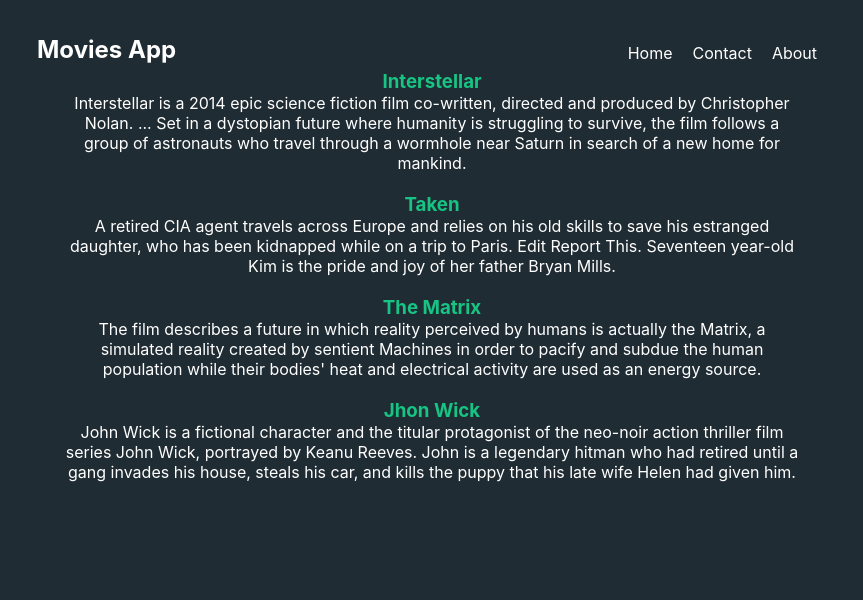
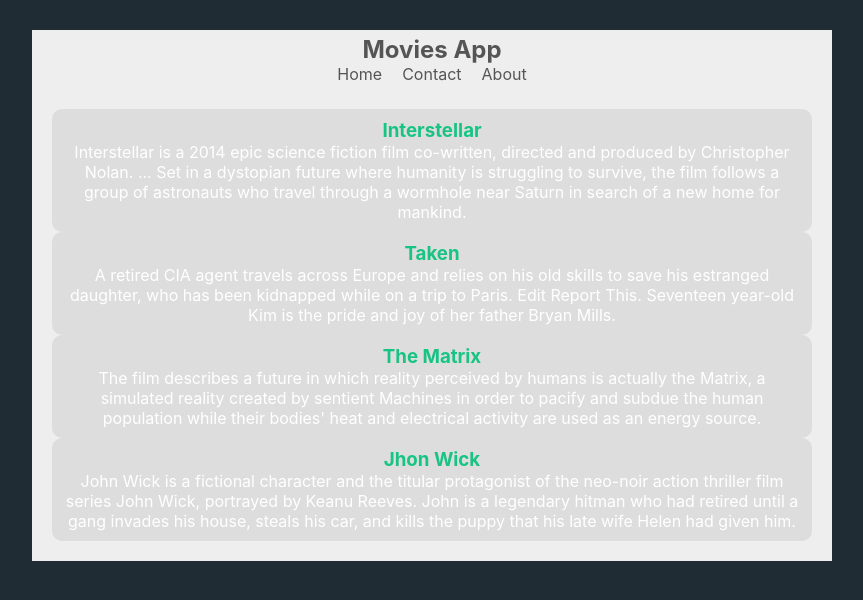
Before and after one commit to MohamedEssaadani/react-movies-contextapi, a React (Create React App) app: page / in a window 1280 px wide. Shown: the top 600 px of the page, without its empty margins (208-1071 px from the left). Built offline with nearby package versions, Linux system fonts and the light colour scheme.

Commit message:
access context with contextType

```diff
--- a/src/components/MoviesList.js
+++ b/src/components/MoviesList.js
@@ -1,11 +1,20 @@
 import React, { Component } from "react";
+import { ThemeContext } from "../contexts/ThemeContext";
 
 class MoviesList extends Component {
+  // inject the shared state to this.context property
+  static contextType = ThemeContext;
   render() {
+    // destructuring context
+    const { isLightTheme, light, dark } = this.context;
+
+    // theme to use
+    const theme = isLightTheme ? light : dark;
+
     return (
-      <div className="movies-list">
+      <div className="movies-list" style={{ background: theme.bg }}>
         <ul>
-          <li>
+          <li style={{ background: theme.ui }}>
             <h3>Interstellar</h3>
             <p>
               Interstellar is a 2014 epic science fiction film co-written,
@@ -15,7 +24,7 @@
               search of a new home for mankind.
             </p>
           </li>
-          <li>
+          <li style={{ background: theme.ui }}>
             <h3>Taken</h3>
             <p>
               A retired CIA agent travels across Europe and relies on his old
@@ -24,7 +33,7 @@
               is the pride and joy of her father Bryan Mills.
             </p>
           </li>
-          <li>
+          <li style={{ background: theme.ui }}>
             <h3>The Matrix</h3>
             <p>
               The film describes a future in which reality perceived by humans
@@ -34,7 +43,7 @@
               source.
             </p>
           </li>
-          <li>
+          <li style={{ background: theme.ui }}>
             <h3>Jhon Wick</h3>
             <p>
               John Wick is a fictional character and the titular protagonist of
--- a/src/components/Navbar.js
+++ b/src/components/Navbar.js
@@ -1,20 +1,24 @@
 import React, { Component } from "react";
+import { ThemeContext } from "../contexts/ThemeContext";
 
 class Navbar extends Component {
+  // inject the shared state to this.context property
+  static contextType = ThemeContext;
   render() {
+    console.log(this.context);
+    // destructuring context
+    const { isLightTheme, light, dark } = this.context;
+
+    // theme to use
+    const theme = isLightTheme ? light : dark;
+
     return (
-      <nav>
+      <nav style={{ backgroundColor: theme.bg, color: theme.syntax }}>
         <h1>Movies App</h1>
         <ul>
-          <li>
-            <a href="/">Home</a>
-          </li>
-          <li>
-            <a href="/contact">Contact</a>
-          </li>
-          <li>
-            <a href="/about">About</a>
-          </li>
+          <li>Home</li>
+          <li>Contact</li>
+          <li>About</li>
         </ul>
       </nav>
     );
--- a/src/contexts/ThemeContext.js
+++ b/src/contexts/ThemeContext.js
@@ -1,13 +1,13 @@
 import React, { Component, createContext } from "react";
 
-const ThemeContext = createContext();
+export const ThemeContext = createContext();
 
 class ThemeContextProvider extends Component {
   // shared data
   state = {
     isLightTheme: true,
     light: { syntax: "#555", ui: "#ddd", bg: "#eee" },
-    dark: { syntax: "#ddd", ui: "#333", bg: "#555" },
+    dark: { syntax: "#ddd", ui: "#202c33", bg: "#555" },
   };
   render() {
     return (
--- a/src/index.css
+++ b/src/index.css
@@ -1,7 +1,6 @@
 * {
   margin: 0;
   padding: 0;
-  color: #ffffff;
 }
 body {
   margin: 0;
@@ -22,28 +21,12 @@
 nav {
   padding: 5px;
 }
-
-nav h1 {
-  float: left;
-}
-
 nav ul {
   padding: 0;
-  margin-top: 8px;
-  float: right;
 }
-
 nav ul li {
   display: inline-block;
   margin: 0 10px;
-}
-
-nav ul li a {
-  text-decoration: none;
-}
-
-nav ul li a:hover {
-  font-weight: bold;
 }
 
 .movies-list {
@@ -60,6 +43,7 @@
   padding: 10px;
   margin: 10x auto;
   border-radius: 10px;
+  color: #ffffff;
 }
 
 .movies-list li h3 {
```
